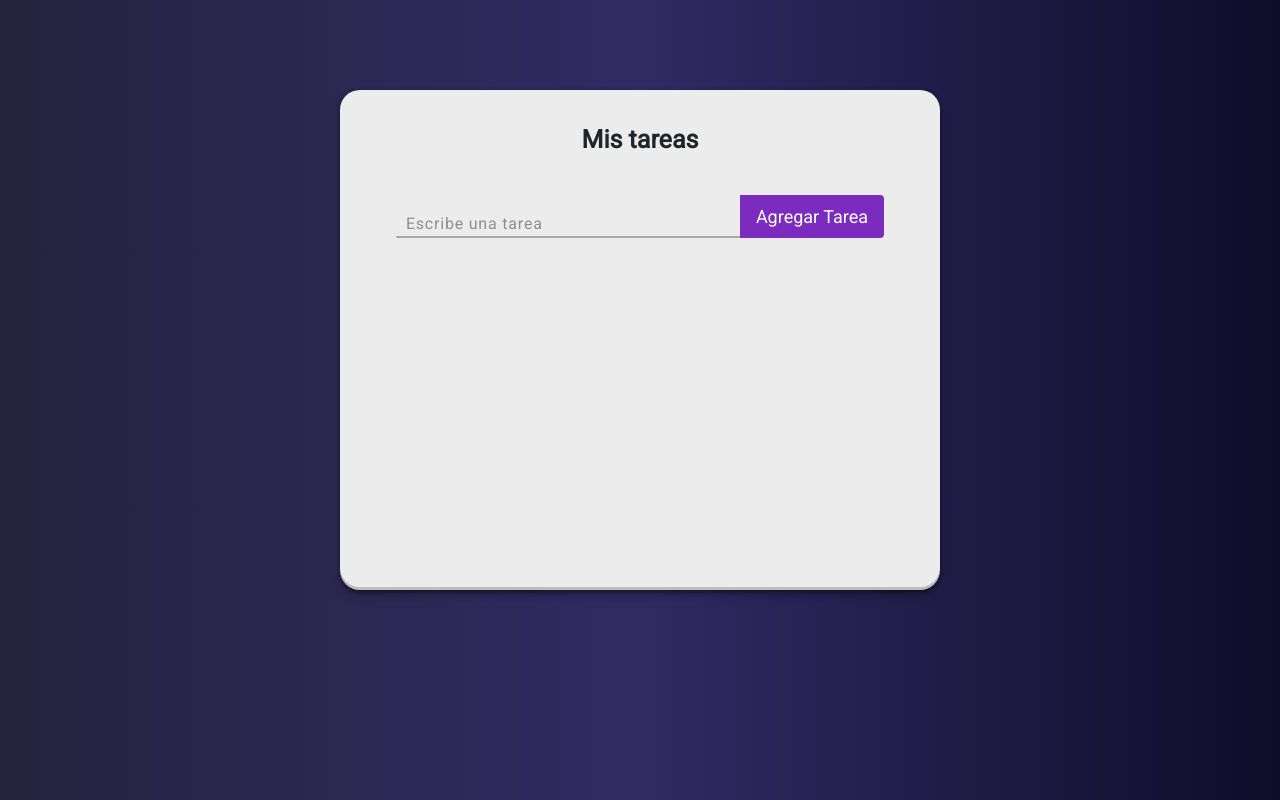
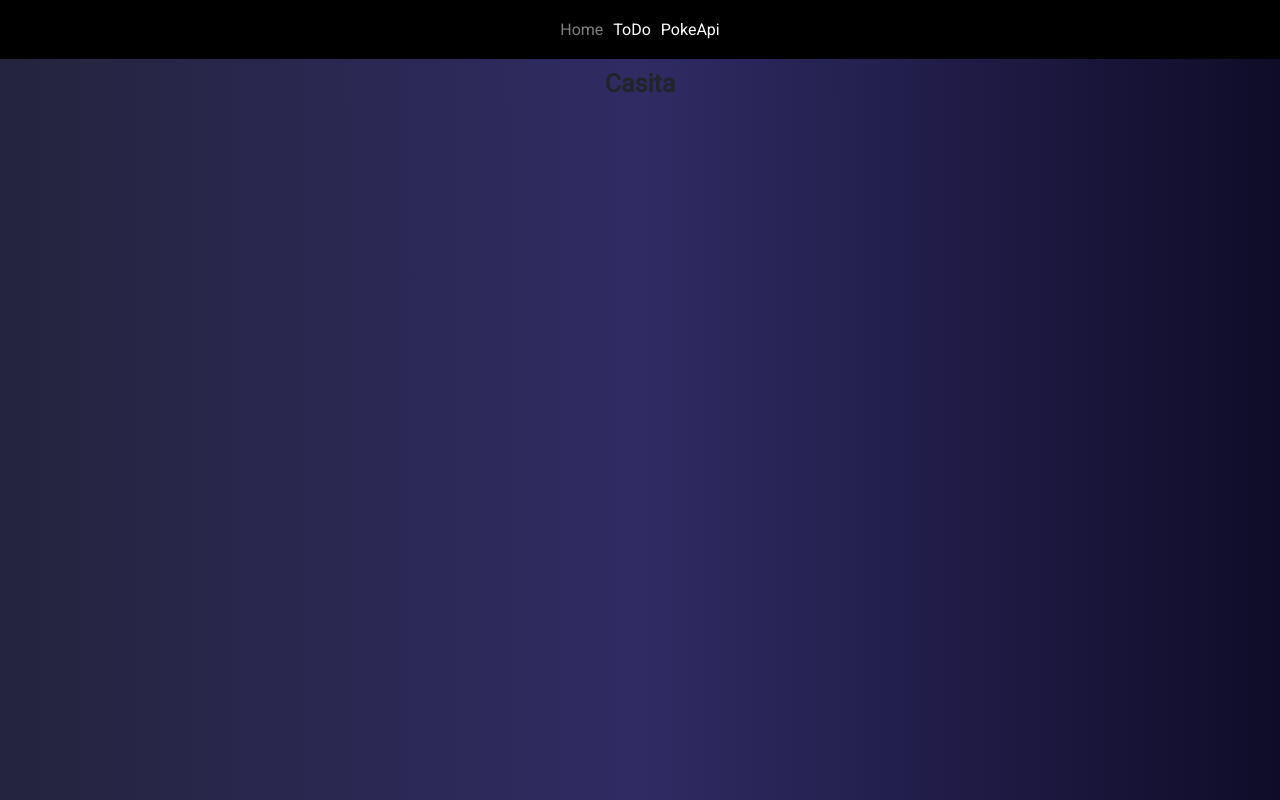
Before and after one commit to LeoPaez/todo-react, a React (Create React App) app: page /home in a window 1280 px wide. Built offline with nearby package versions, Linux system fonts and the light colour scheme.

Commit message:
Navegacion y paginas

```diff
--- a/src/App.css
+++ b/src/App.css
@@ -12,7 +12,11 @@ body {
   background: -webkit-linear-gradient(to right, #24243e, #302b63, #0f0c29);  /* Chrome 10-25, Safari 5.1-6 */
   background: linear-gradient(to right, #24243e, #302b63, #0f0c29); /* W3C, IE 10+/ Edge, Firefox 16+, Chrome 26+, Opera 12+, Safari 7+ */
   font-family: 'Roboto', sans-serif;
-  margin-top: 40px;
+}
+
+a, a:link, a:visited, a:focus, a:hover, a:active{
+  color: none;
+  text-decoration: none;
 }
 
 h1 {
@@ -27,6 +31,7 @@ h1 {
   flex-wrap: wrap;
   justify-content: center;
   align-items: center;
+  height: 80vh;
 }
 
 .tareas-lista-principal {
--- a/src/App.js
+++ b/src/App.js
@@ -1,17 +1,22 @@
 import './App.css';
-import ListaDeTareas from './componentes/ListaDeTareas';
-import { motion } from "framer-motion";
+import { BrowserRouter, Route, Routes } from 'react-router-dom';
+import Pokemon from "./pages/Pokemon"
+import ToDo from './pages/ToDo';
+import Nav from './componentes/Nav';
+import Home from "./pages/Home";
 
 function App() {
   return (
     <div className="App">
-      <div className="aplicacion-tareas">
-        {/* <Logo /> */}
-        <motion.div initial={{ scale: 0.5 }} animate={{ scale: 1 }} transition={{ duration: 0.4 }} layout className="tareas-lista-principal">
-          <h1>Mis tareas</h1>
-          <ListaDeTareas />
-        </motion.div>
-      </div>
+      <BrowserRouter>
+        <Routes>
+            <Route path='/' element={ <Nav /> }>
+              <Route path='/asd' element={ <ToDo /> }/>
+              <Route path='/pokemon' element={ <Pokemon /> }/>
+              <Route path='/home' element={ <Home /> }/>
+            </Route>
+        </Routes>
+      </BrowserRouter>
     </div>
   );
 }
--- a/src/componentes/ListaDeTareas.jsx
+++ b/src/componentes/ListaDeTareas.jsx
@@ -4,9 +4,12 @@ import Tarea from "./Tarea"
 import "../stylesheets/ListaDeTareas.css";
 import BotonLimpiar from "./BotonLimpiar";
 import { AnimatePresence, Reorder } from "framer-motion";
+import Swal from 'sweetalert2'
+
 
 const ListaDeTareas = () => {
   const [tareas, setTareas] = useState([]);
+  // const [existing, setExisting] = useState(false)
 
   useEffect(() => {
     let data = localStorage.getItem("tareas")
@@ -19,17 +22,29 @@ const ListaDeTareas = () => {
     localStorage.setItem("tareas", JSON.stringify(tareas))
   }, [tareas])
 
+  const isExistingCartProduct = (tarea) => {
+    return tareas.find((item) => item.texto === tarea.texto);
+  };
+
+
   const agregarTarea = (tarea) => {
-    console.log(tarea);
     if (tarea.texto.trim()) {
       tarea.texto = tarea.texto.trim();
       const tareasActualizadas = [tarea, ...tareas];
+      if (isExistingCartProduct(tarea)){
+        Swal.fire({
+          title: 'Esa tarea ya existe',
+          confirmButtonColor: "#7b2cbf",
+        });
+
+        return
+      }
       setTareas(tareasActualizadas);
     }
     // if(!setTareas([])) {
 
-    // }
-  }
+      // }
+    }
 
   const eliminarTarea = (id) => {
     const tareasActualizadas = tareas.filter(tarea => tarea.id !== id)
--- /dev/null
+++ b/src/componentes/Nav.jsx
@@ -0,0 +1,22 @@
+import React from 'react'
+import { NavLink, Outlet } from 'react-router-dom'
+import { Flex, Link } from '@chakra-ui/react'
+
+const Nav = () => {
+  return (
+    <>
+      <Flex bgColor={"#000"} p="20px 0" justify={"center"} gap="10px">
+        <Link color={"#FFF"} as={NavLink} to="/home"
+          _activeLink={{color: "grey"}}>Home</Link>
+        <Link color={"#FFF"} as={NavLink} to="/asd"
+          _activeLink={{color: "grey"}}>ToDo</Link>
+        <Link color={"#FFF"} as={NavLink} to="/pokemon"
+          _activeLink={{color: "grey"}}>PokeApi</Link>
+      </Flex>
+
+      <Outlet/>
+    </>
+  )
+}
+
+export default Nav
--- a/src/componentes/TareaInput.jsx
+++ b/src/componentes/TareaInput.jsx
@@ -1,6 +1,7 @@
 import React, { useState } from "react";
 import "../stylesheets/TareaInput.css"
 import { v4 as uuidv4 } from "uuid"
+import Swal from 'sweetalert2'
 
 const TareaInput = (props) => {
 
@@ -18,6 +19,17 @@ const TareaInput = (props) => {
       completada: false
     }
     props.onSubmit(tareaNueva)
+    e.target.reset()
+    setInput("")
+  }
+
+  const chequearInput = () => {
+    if(input === "") {
+      Swal.fire({
+        title: 'Por favor ingresa una tarea',
+        confirmButtonColor: "#7b2cbf",
+      });
+    }
   }
 
   return (
@@ -33,13 +45,13 @@ const TareaInput = (props) => {
       /> */}
       <div className="inputbox">
         <input
-        required="required"
+        // required="required"
         type="text"
         onChange={manejarCambio}/>
         <span>Escribe una tarea</span>
         <i></i>
       </div>
-      <button className="tarea-boton">
+      <button className="tarea-boton" onClick={chequearInput}>
         Agregar Tarea
       </button>
     </form>
--- /dev/null
+++ b/src/pages/Home.jsx
@@ -0,0 +1,11 @@
+import React from 'react'
+
+const Home = () => {
+  return (
+    <>
+      <h1>Casita</h1>
+    </>
+  )
+}
+
+export default Home
--- /dev/null
+++ b/src/pages/Pokemon.jsx
@@ -0,0 +1,11 @@
+import React from 'react'
+
+const Pokemon = () => {
+  return (
+    <>
+      <h1>Hola</h1>
+    </>
+  )
+}
+
+export default Pokemon
--- /dev/null
+++ b/src/pages/ToDo.jsx
@@ -0,0 +1,21 @@
+import React from 'react'
+import ListaDeTareas from '../componentes/ListaDeTareas';
+import { motion } from "framer-motion";
+import Nav from '../componentes/Nav';
+
+
+const ToDo = () => {
+  return (
+    <>
+      <div className="aplicacion-tareas">
+        {/* <Logo /> */}
+        <motion.div initial={{ scale: 0.5 }} animate={{ scale: 1 }} transition={{ duration: 0.4 }} layout className="tareas-lista-principal">
+          <h1>Mis tareas</h1>
+          <ListaDeTareas />
+        </motion.div>
+      </div>
+    </>
+  )
+}
+
+export default ToDo
```
Also changed, not shown: package.json (+9 -1 lines), 1 other file (tests, documents, lock files or other folders).
